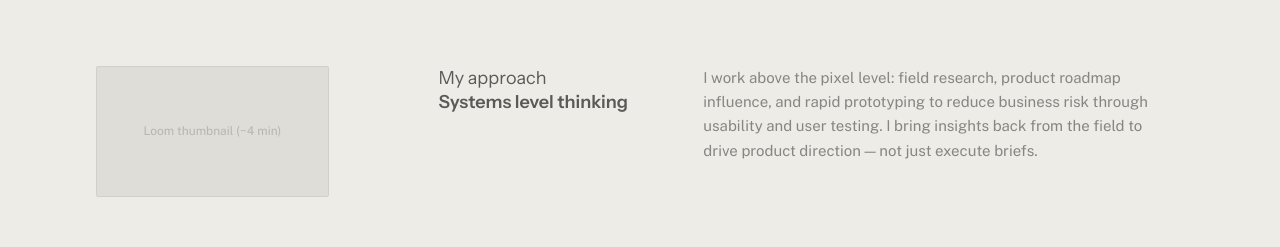
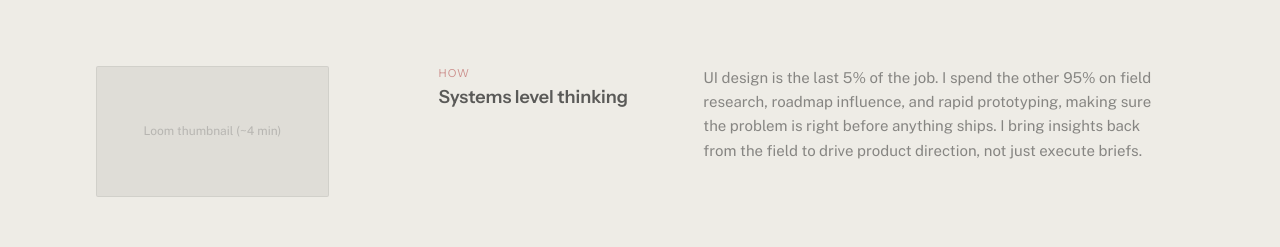
Before and after one commit to Coolaboratory/milmoe.com, a React (Vite) app: page / in a window 1280 px wide. Shown: the part 645-892 px from the top of the page. Built offline with nearby package versions, Linux system fonts and the light colour scheme.

Commit message:
Grid: rename row labels to How/Where/What with accent styling, restructure into unified grid so the Loom thumbnail spans all three rows, update How/What body copy

```diff
--- a/src/App.tsx
+++ b/src/App.tsx
@@ -1,4 +1,4 @@
-import { useEffect, useState } from 'react'
+import { Fragment, useEffect, useState } from 'react'
 
 function useReducedMotion() {
   const [reduced, setReduced] = useState(false)
@@ -146,22 +146,22 @@ function Grid() {
   const reducedMotion = useReducedMotion()
   const rows = [
     {
-      col1: <Placeholder label="Loom thumbnail (~4 min)" className="w-3/4 aspect-video" />,
-      label: 'My approach',
+      label: 'How',
       value: 'Systems level thinking',
-      body: 'I work above the pixel level: field research, product roadmap influence, and rapid prototyping to reduce business risk through usability and user testing. I bring insights back from the field to drive product direction — not just execute briefs.',
+      body: 'UI design is the last 5% of the job. I spend the other 95% on field research, roadmap influence, and rapid prototyping, making sure the problem is right before anything ships. I bring insights back from the field to drive product direction, not just execute briefs.',
+      rowStart: 'md:row-start-1',
     },
     {
-      col1: null,
-      label: 'Where I do it',
+      label: 'Where',
       value: 'Regulated, high-stakes environments',
       body: 'Healthcare (HIPAA), aerospace (ITAR), and industrial IoT. Frontline workers whose tools need to disappear — software that enables them to focus on the work that matters, not the system gathering their data.',
+      rowStart: 'md:row-start-2',
     },
     {
-      col1: null,
-      label: 'Current differentiator',
+      label: 'What',
       value: 'AI fluency',
-      body: 'Not aspirational. Already in practice: used BlueGPT at Blue Origin to automate RegEx queries and explore enterprise adoption. Built this site using Claude for strategy and design. Designing for AI-assisted workflows including systems where users must learn to trust the insights the system presents.',
+      body: 'Not aspirational. Already in practice: used BlueGPT at Blue Origin to automate RegEx queries and explore enterprise adoption. Built this site end to end, strategy, design, and code, with Claude Code. Designing for AI-assisted workflows including systems where users must learn to trust the insights the system presents.',
+      rowStart: 'md:row-start-3',
     },
   ]
 
@@ -169,22 +169,35 @@ function Grid() {
     <section
       className={`px-8 md:px-16 lg:px-24 pb-20 ${reducedMotion ? 'bg-light' : 'bg-reveal'}`}
     >
-      <div className="max-w-7xl mx-auto flex flex-col gap-14">
+      <div className="max-w-7xl mx-auto grid grid-cols-1 md:grid-cols-[1fr_0.75fr_1.5fr] md:grid-rows-3 gap-8 md:gap-y-10">
+        <div
+          className={`md:row-span-3 ${reducedMotion ? '' : 'grid-row-fade-in'}`}
+          style={reducedMotion ? undefined : { animationDelay: '5600ms' }}
+        >
+          <Placeholder label="Loom thumbnail (~4 min)" className="w-3/4 aspect-video" />
+        </div>
         {rows.map((row, i) => (
-          <div
-            key={row.label}
-            className={`grid grid-cols-1 md:grid-cols-[1fr_0.75fr_1.5fr] gap-8 ${
-              reducedMotion ? '' : 'grid-row-fade-in'
-            }`}
-            style={reducedMotion ? undefined : { animationDelay: `${5600 + i * 250}ms` }}
-          >
-            <div>{row.col1}</div>
-            <h2 className="font-display text-lg leading-snug text-text-light">
-              <span className="block font-normal">{row.label}</span>
-              <span className="block font-semibold">{row.value}</span>
+          <Fragment key={row.label}>
+            <h2
+              className={`${row.rowStart} md:col-start-2 font-display text-lg leading-snug text-text-light ${
+                reducedMotion ? '' : 'grid-row-fade-in'
+              }`}
+              style={reducedMotion ? undefined : { animationDelay: `${5600 + i * 250}ms` }}
+            >
+              <span className="block text-[11px] font-medium tracking-widest uppercase text-accent">
+                {row.label}
+              </span>
+              <span className="block font-semibold mt-1">{row.value}</span>
             </h2>
-            <p className="font-body text-[15px] text-text-light/70 leading-relaxed">{row.body}</p>
-          </div>
+            <p
+              className={`${row.rowStart} md:col-start-3 font-body text-[15px] text-text-light/70 leading-relaxed ${
+                reducedMotion ? '' : 'grid-row-fade-in'
+              }`}
+              style={reducedMotion ? undefined : { animationDelay: `${5600 + i * 250}ms` }}
+            >
+              {row.body}
+            </p>
+          </Fragment>
         ))}
       </div>
     </section>
```
